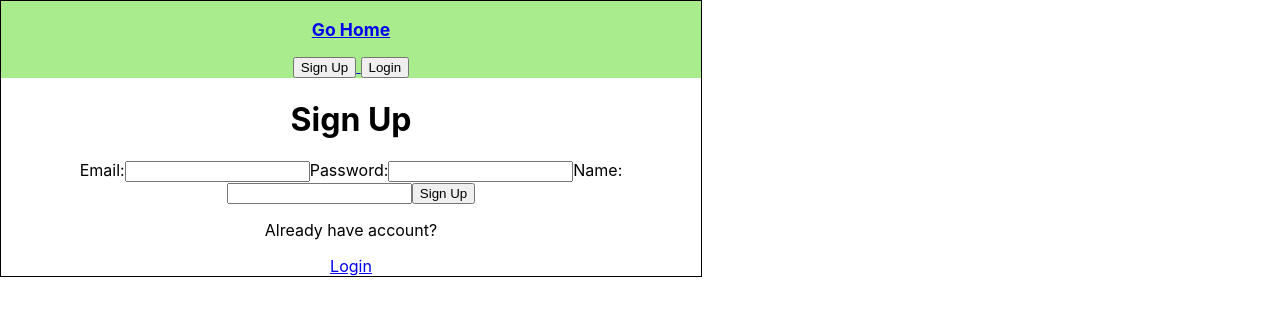
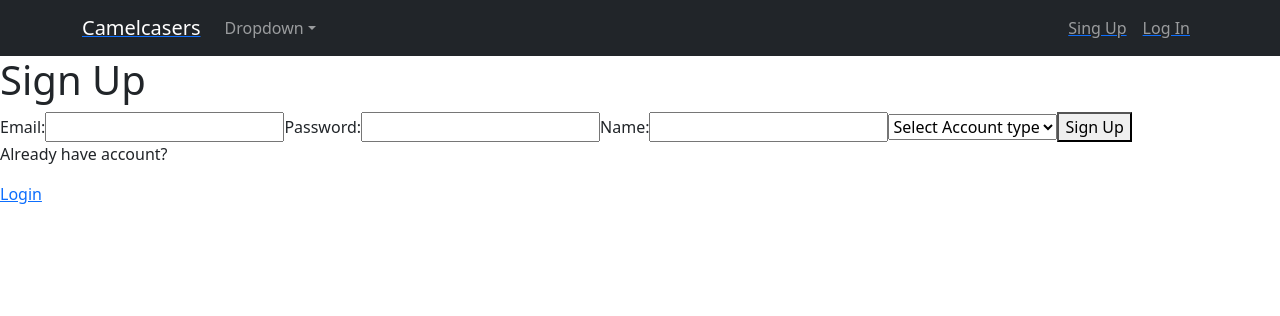
Before and after one commit to CamelCasers/CamelCasers, a React (Create React App) app in the folder Client/: page /signup in a window 1280 px wide. Shown: the top 316 px of the page. Built offline with nearby package versions, Linux system fonts and the light colour scheme.

Commit message:
NavBar and Signup isHost

```diff
--- a/Client/package.json
+++ b/Client/package.json
@@ -8,9 +8,11 @@
     "@testing-library/user-event": "^13.5.0",
     "axios": "^0.26.0",
     "bcryptjs": "^2.4.3",
+    "bootstrap": "^5.1.3",
     "express-jwt": "^6.1.1",
     "jsonwebtoken": "^8.5.1",
     "react": "^17.0.2",
+    "react-bootstrap": "^2.2.0",
     "react-dom": "^17.0.2",
     "react-router-dom": "^6.2.2",
     "react-scripts": "5.0.0",
--- a/Client/public/index.html
+++ b/Client/public/index.html
@@ -15,6 +15,12 @@
       user's mobile device or desktop. See https://developers.google.com/web/fundamentals/web-app-manifest/
     -->
     <link rel="manifest" href="%PUBLIC_URL%/manifest.json" />
+    <link
+      rel="stylesheet"
+      href="https://cdn.jsdelivr.net/npm/bootstrap@5.1.3/dist/css/bootstrap.min.css"
+      integrity="sha384-1BmE4kWBq78iYhFldvKuhfTAU6auU8tT94WrHftjDbrCEXSU1oBoqyl2QvZ6jIW3"
+      crossorigin="anonymous"
+    />
     <!--
       Notice the use of %PUBLIC_URL% in the tags above.
       It will be replaced with the URL of the `public` folder during the build.
--- a/Client/src/App.js
+++ b/Client/src/App.js
@@ -14,7 +14,7 @@ import IsAnon from "./components/IsAnon";
 
 function App() {
   return (
-    <div className="App">
+    <div>
       {/*  ADD <Navbar>, <Routes> & <Route>  */}
       <Navbar />
 
--- a/Client/src/components/Navbar.js
+++ b/Client/src/components/Navbar.js
@@ -2,38 +2,76 @@ import HomePage from "../pages/HomePage";
 import { Link } from "react-router-dom";
 import { useContext } from "react";
 import { AuthContext } from "./../context/auth.context";
+import * as Bootstrap from "react-bootstrap";
 
 function Navbar() {
   const { isLoggedIn, user, logOutUser } = useContext(AuthContext);
 
   return (
-    <nav className={"navBar"}>
-      <Link to={`/`}>
-        <h3>Go Home</h3>
+    <Bootstrap.Navbar collapseOnSelect expand="lg" bg="dark" variant="dark">
+      <Bootstrap.Container>
+        <Link to={"/"}>
+          {" "}
+          <Bootstrap.Navbar.Brand>Camelcasers</Bootstrap.Navbar.Brand>
         </Link>
-
+        <Bootstrap.Navbar.Toggle aria-controls="responsive-navbar-nav" />
+        <Bootstrap.Navbar.Collapse id="responsive-navbar-nav">
+          <Bootstrap.Nav className="me-auto">
             {isLoggedIn && (
               <>
                 <Link to="/projects">
-            <button>Projects</button>
+                {" "}
+                  <Bootstrap.Nav.Link href=".">MyEvents</Bootstrap.Nav.Link>
                 </Link>
-          <button onClick={logOutUser}>Logout</button>
+                <Link to="/projects">
+                {" "}
+                  <Bootstrap.Nav.Link href=".">Messages</Bootstrap.Nav.Link>
+                </Link>
+                <Bootstrap.Nav.Link onClick={logOutUser}>
+                  Logout
+                </Bootstrap.Nav.Link>
               </>
             )}
 
+            <Bootstrap.NavDropdown
+              title="Dropdown"
+              id="collasible-nav-dropdown"
+            >
+              <Bootstrap.NavDropdown.Item href="#action/3.1">
+                Action
+              </Bootstrap.NavDropdown.Item>
+              <Bootstrap.NavDropdown.Item href="#action/3.2">
+                Another action
+              </Bootstrap.NavDropdown.Item>
+              <Bootstrap.NavDropdown.Item href="#action/3.3">
+                Something
+              </Bootstrap.NavDropdown.Item>
+              <Bootstrap.NavDropdown.Divider />
+              <Bootstrap.NavDropdown.Item href="#action/3.4">
+                Separated link
+              </Bootstrap.NavDropdown.Item>
+            </Bootstrap.NavDropdown>
+          </Bootstrap.Nav>
+
+          <Bootstrap.Nav>
             {!isLoggedIn && (
               <>
                 <Link to="/signup">
                   {" "}
-            <button>Sign Up</button>{" "}
+                  <Bootstrap.Nav.Link eventKey={2} href=".">
+                    Sing Up
+                  </Bootstrap.Nav.Link>
                 </Link>
+
                 <Link to="/login">
-            {" "}
-            <button>Login</button>{" "}
+                  <Bootstrap.Nav.Link href=".">Log In</Bootstrap.Nav.Link>{" "}
                 </Link>
               </>
             )}
-    </nav>
+          </Bootstrap.Nav>
+        </Bootstrap.Navbar.Collapse>
+      </Bootstrap.Container>
+    </Bootstrap.Navbar>
   );
 }
 
--- a/Client/src/index.js
+++ b/Client/src/index.js
@@ -4,6 +4,7 @@ import "./index.css";
 import App from "./App";
 import reportWebVitals from "./reportWebVitals";
 import { BrowserRouter as Router } from "react-router-dom";
+import 'bootstrap/dist/css/bootstrap.min.css';
 
 import { AuthProviderWrapper } from "./context/auth.context";
 
--- a/Client/src/pages/SignupPage.js
+++ b/Client/src/pages/SignupPage.js
@@ -10,24 +10,28 @@ function SignupPage(props) {
   const [password, setPassword] = useState("");
   const [name, setName] = useState("");
   const [errorMessage, setErrorMessage] = useState(undefined);
+  const [isHost, setHost] = useState(false)
 
   const navigate = useNavigate();
 
   const handleEmail = (e) => setEmail(e.target.value);
   const handlePassword = (e) => setPassword(e.target.value);
   const handleName = (e) => setName(e.target.value);
-
+  const handleHost = (e) =>console.log(e.target.value)
 
   const handleSignupSubmit = (e) => {
+    if(host===true)console.log("Host Account created")
     e.preventDefault();
     // Create an object representing the request body
-    const requestBody = { email, password, name };
+    const requestBody = { email, password, name, isHost };
+
 
     // Make an axios request to the API
     // If POST request is successful redirect to login page
     // If the request resolves with an error, set the error message in the state
-    axios.post(`${API_URL}/auth/signup`, requestBody)
+    axios.post(`${API_URL}/auth/signup`, requestBody )
       .then((response) => {
+
         navigate('/login');
       })
       .catch((error) => {
@@ -66,6 +70,12 @@ function SignupPage(props) {
           onChange={handleName}
         />
 
+        <select onChange={handleHost} name = "Account Type" required>
+          <option value="" disabled selected hidden>Select Account type</option>
+          <option value={true}>Host Account</option>
+          <option value={false}>Artist Account</option>
+        </select>
+
         <button type="submit">Sign Up</button>
       </form>
 
```
Also changed, not shown: Client/src/components/NavBarExample.js (added, +28 -0 lines), Client/src/components/IsAnon.js (line endings or trailing spaces), 1 other file (tests, documents, lock files or other folders). Lines whose indentation alone changed are shown as unchanged.
